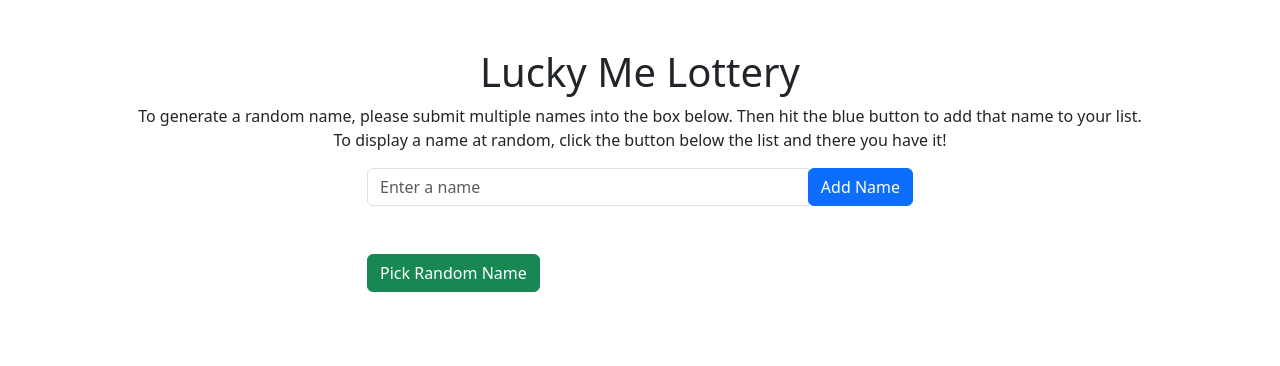
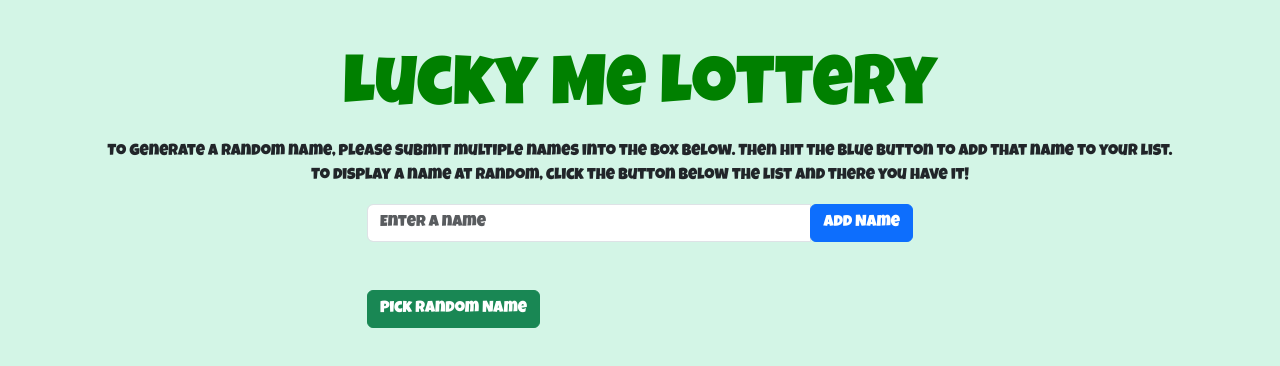
Before and after one commit to s-jaswal/Lucky-Me-Lottery, a plain HTML site: page index.html in a window 1280 px wide. Drawn offline with nearby package versions, Linux system fonts and the light colour scheme.

Commit message:
finished!

```diff
--- a/index.html
+++ b/index.html
@@ -2,7 +2,7 @@
 <html lang="en">
 
 <head>
-    <title>Title</title>
+    <title>Lucky Me Lottery</title>
     <!-- Required meta tags -->
     <meta charset="utf-8" />
     <meta name="viewport" content="width=device-width, initial-scale=1, shrink-to-fit=no" />
@@ -10,6 +10,10 @@
     <!-- Bootstrap CSS v5.2.1 -->
     <link href="https://cdn.jsdelivr.net/npm/bootstrap@5.3.2/dist/css/bootstrap.min.css" rel="stylesheet"
         integrity="sha384-T3c6CoIi6uLrA9TneNEoa7RxnatzjcDSCmG1MXxSR1GAsXEV/Dwwykc2MPK8M2HN" crossorigin="anonymous" />
+        <link href="https://fonts.googleapis.com/css2?family=Luckiest+Guy&display=swap" rel="stylesheet">
+        <link rel="stylesheet" type="text/css" href="style.css">
+
+
 </head>
 
 <body>
@@ -17,7 +21,7 @@
     <div class="container mt-5">
         <div class="row">
             <div class="col-12 text-center">
-                <h1>Lucky Me Lottery</h1>
+                <h1><span class="green">Lucky Me Lottery</h1>
                 <p>To generate a random name, please submit multiple names into the box below. Then hit the blue button
                     to add that name to your list. <br> To display a name at random, click the button below the list and
                     there you have it!</p>
--- a/style.css
+++ b/style.css
@@ -1,3 +1,22 @@
 body {
-    margin-left: 50px;
+    background-color: #d3f5e6; /* Light green background */
+    font-family: 'Luckiest Guy', cursive; /* St. Patrick's Day themed font */
+    /* Additional CSS styles can be added here */
+  }
+
+  .green {
+    color:green;
+    font-size: 70px;
+  }
+
+  #addNameBtn:hover {
+    background-color: green;
+    border-color: #0056b3;
+    color: #fff;
 }
+
+#pickRandomBtn:hover {
+    background-color: #0056b3;
+    border-color: #28a745;
+    color: #fff;
+}
```
